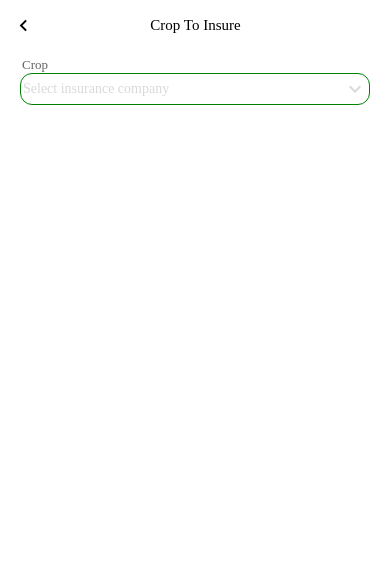
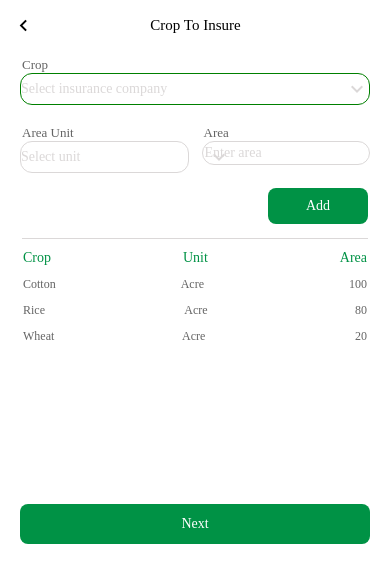
Before and after one commit to Shehiryar12/CropsSecure, a React Native app: screen / in a window 390 px wide. Shown: the top 582 px of the page. Built offline with nearby package versions, Linux system fonts and the light colour scheme.

Commit message:
cropssecure

```diff
--- a/Src/Components/AreaComponent.js
+++ b/Src/Components/AreaComponent.js
@@ -20,11 +20,13 @@ const AreaComponent = props => {
             ]}
           >
             <TextInput
-              style={styles.input}
+              style={[styles.input, { width: props?.inputWidth }]}
               placeholder={props?.placeholder}
               placeholderTextColor={props?.placeholderTextColor}
               borderRadius={props?.borderRadius}
               fontSize={props?.fontSize}
+
+
             />
             <MaterialIcons
               name="keyboard-arrow-down"
@@ -48,7 +50,7 @@ const styles = StyleSheet.create({
      color: '#646464',
      fontSize: 13,
      marginLeft: 22,
-     width: 100,
+
    },
   box: {
     flexDirection: 'row',
@@ -56,7 +58,7 @@ const styles = StyleSheet.create({
     borderWidth: 1,
     borderRadius: 12,
     paddingVertical: 3,
-    paddingHorizontal: 2,
+
     marginHorizontal: 20,
   },
    input: {
--- a/Src/Screens/Area.js
+++ b/Src/Screens/Area.js
@@ -1,21 +1,25 @@
-import { SafeAreaView, StyleSheet, Text, View } from 'react-native'
-import React from 'react'
+import {
+  SafeAreaView,
+  StyleSheet,
+  Text,
+  TouchableOpacity,
+  View,
+} from 'react-native';
+import React from 'react';
 import MaterialIcons from 'react-native-vector-icons/MaterialIcons';
 import { Font } from '../Constant/Font';
 import AreaComponent from '../Components/AreaComponent';
+import AreaInput from './AreaInput';
 
-
-const Area = () => {
+const Area = (props) => {
   return (
     <SafeAreaView style={styles.container}>
-
       <View style={styles.header}>
         <MaterialIcons name="keyboard-arrow-left" size={23} color="black" />
         <Text style={styles.heading}>Crop To Insure</Text>
         <View style={{ width: 34 }}></View>
       </View>
 
-      <View>
       <AreaComponent
         title="Crop"
         borderRadius={12}
@@ -24,20 +28,79 @@ const Area = () => {
         placeholderTextColor="#DBD8D8"
         fontSize={12}
       />
+
+      <View style={{ flexDirection: 'row' }}>
+
+        <View style={{ flex: 1, marginRight: -27 }}>
+          <AreaComponent
+            title="Area Unit"
+            borderRadius={12}
+            borderColor="#DBD8D8"
+            placeholder="Select unit"
+            placeholderTextColor="#DBD8D8"
+            fontSize={12}
+          />
         </View>
 
+
+        <View style={{ flex: 1 }}>
+          <AreaInput
+            title="Area"
+            borderRadius={12}
+            placeholder="Enter area"
+            placeholderTextColor="#DBD8D8"
+            fontSize={12}
+            borderColor="#DBD8D8"
+            keyboardType="numeric"
+          />
+        </View>
+      </View>
+
+      <TouchableOpacity style={styles.buttonstyle}>
+        <Text style={styles.buttontext}>Add</Text>
+      </TouchableOpacity>
+
+       <View style={styles.dottedcontainertwo}></View>
+
+      <View style={styles.status}>
+        <Text style={{fontFamily:Font.medium, color:'#009245'}}>Crop</Text>
+        <Text  style={{fontFamily:Font.medium, color:'#009245'}}>Unit</Text>
+        <Text  style={{fontFamily:Font.medium, color:'#009245'}}>Area</Text>
+      </View>
+
+         <View style={styles.status}>
+        <Text style={{fontFamily:Font.medium, color:'#646464',fontSize:12}}>Cotton</Text>
+        <Text  style={{fontFamily:Font.medium, color:'#646464',marginRight:20,fontSize:12}}>Acre</Text>
+        <Text  style={{fontFamily:Font.medium, color:'#646464',fontSize:12}}>100</Text>
+      </View>
+
+        <View style={styles.status}>
+        <Text style={{fontFamily:Font.medium, color:'#646464',fontSize:12}}>Rice</Text>
+        <Text  style={{fontFamily:Font.medium, color:'#646464',marginRight:8,fontSize:12}}>Acre</Text>
+        <Text  style={{fontFamily:Font.medium, color:'#646464',fontSize:12}}>80</Text>
+      </View>
+
+      <View style={styles.status}>
+        <Text style={{fontFamily:Font.medium, color:'#646464',fontSize:12}}>Wheat</Text>
+        <Text  style={{fontFamily:Font.medium, color:'#646464',marginRight:22,fontSize:12}}>Acre</Text>
+        <Text  style={{fontFamily:Font.medium, color:'#646464',fontSize:12}}>20</Text>
+      </View>
+
+      <TouchableOpacity style={styles.nextbutton}>
+                 <Text style={styles.nextbuttontext}>Next</Text>
+      </TouchableOpacity>
     </SafeAreaView>
-  )
-}
+  );
+};
 
-export default Area
+export default Area;
 
 const styles = StyleSheet.create({
   header: {
     flexDirection: 'row',
     justifyContent: 'space-between',
     alignItems: 'center',
-        // backgroundColor:"red",
+
     marginTop: 14,
     marginLeft: 12,
   },
@@ -45,4 +108,48 @@ const styles = StyleSheet.create({
     fontFamily: Font.bold,
     fontSize: 15,
   },
-})
+  buttonstyle: {
+    backgroundColor: '#009245',
+    width: 100,
+    borderRadius: 8,
+    alignSelf: 'flex-end',
+    marginRight: 22,
+    marginTop: 15,
+  },
+  buttontext: {
+    textAlign: 'center',
+    paddingVertical: 10,
+    fontFamily: Font.medium,
+    color: 'white',
+  },
+   dottedcontainertwo: {
+    borderBottomColor: '#DBD8D8',
+    borderBottomWidth: 1,
+    borderStyle: 'solid',
+    marginHorizontal: 22,
+    marginTop: 14,
+
+  },
+  status:{
+    flexDirection:"row",
+
+    marginTop:11,
+    justifyContent:"space-between",
+    marginHorizontal:23,
+
+  },
+  nextbutton:{
+    backgroundColor:"#009245",
+    paddingVertical:12,
+    marginHorizontal:20,
+    borderRadius:8,
+    marginTop:160,
+  },
+    nextbuttontext:{
+     textAlign:"center",
+     color:"white",
+     fontFamily:Font.medium,
+  }
+
+
+});
--- /dev/null
+++ b/Src/Screens/AreaInput.js
@@ -0,0 +1,54 @@
+import { StyleSheet, Text, TextInput, View } from 'react-native';
+import React from 'react';
+import { Font } from '../Constant/Font';
+
+const AreaInput = props => {
+  return (
+    <View>
+      <Text style={styles.textinputname}>{props?.title}</Text>
+      <View
+        style={[
+          styles.box,
+          {
+            borderColor: props?.borderColor,
+            borderRadius: props?.borderRadius,
+          },
+        ]}
+      >
+        <TextInput
+          style={styles.input}
+          placeholder={props?.placeholder}
+          placeholderTextColor={props?.placeholderTextColor}
+          borderRadius={props?.borderRadius}
+          fontSize={props?.fontSize}
+        keyboardType={props?.keyboardType}
+        />
+      </View>
+    </View>
+  );
+};
+
+export default AreaInput;
+
+const styles = StyleSheet.create({
+  textinputname: {
+    marginTop: 20,
+    fontFamily: Font.medium,
+    color: '#646464',
+    fontSize: 13,
+    marginLeft: 22,
+  },
+  box: {
+    flexDirection: 'row',
+    alignItems: 'center',
+    borderWidth: 1,
+    borderRadius: 12,
+    paddingVertical: 3,
+    paddingHorizontal: 2,
+    marginHorizontal: 20,
+  },
+  input: {
+    flex: 1,
+    fontFamily: Font.medium,
+  },
+});
```
Lines whose indentation alone changed are shown as unchanged.
